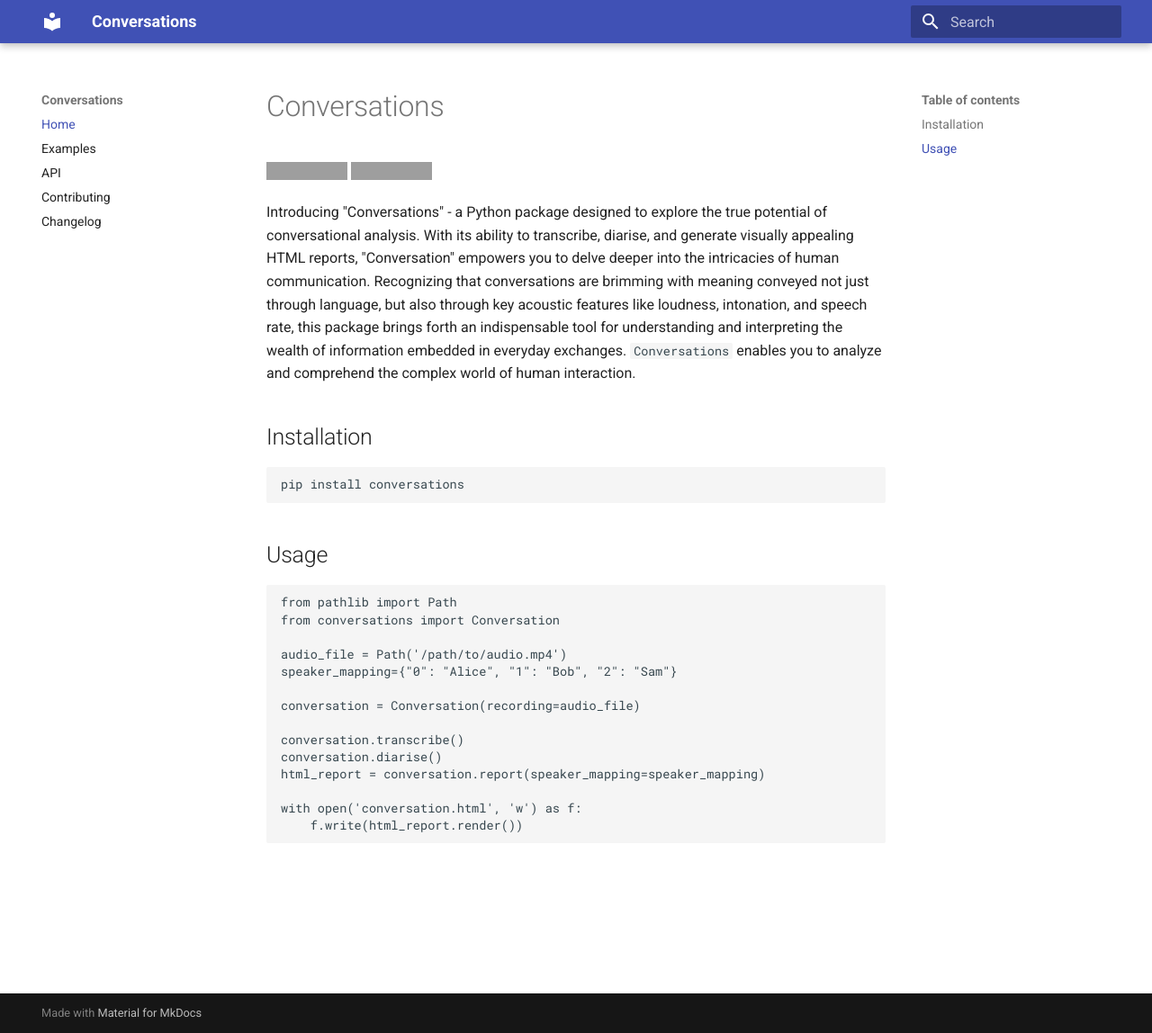
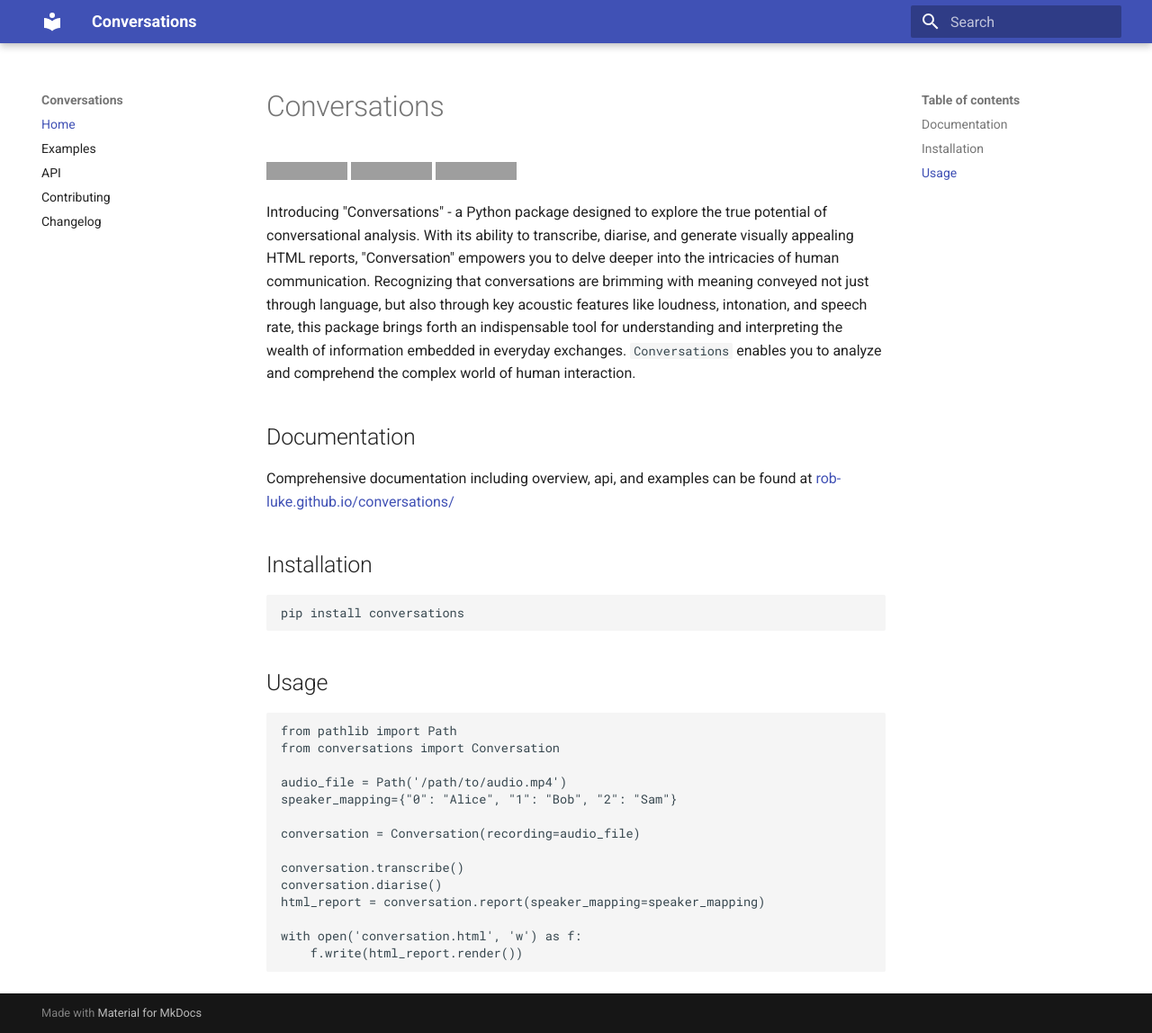
Before and after one commit to rob-luke/conversations, an MkDocs documentation site: the page built from docs/index.md, in a window 1280 px wide and 1148 px high. Shown: the whole window at 90% size. Built offline with MkDocs 1.6.1 and Material for MkDocs 9.7.7, drawn with Linux system fonts in a browser that asks for light colours; grey boxes are pictures that could not be loaded.

Commit message:
docs: small changes to readme

````diff
--- a/docs/index.md
+++ b/docs/index.md
@@ -10,12 +10,17 @@ Recognizing that conversations are brimming with meaning conveyed not just throu
 this package brings forth an indispensable tool for understanding and interpreting the wealth of information embedded in everyday exchanges.
 `Conversations` enables you to analyze and comprehend the complex world of human interaction.
 
+
+## Documentation
+
+Comprehensive documentation including overview, api, and examples can be found at [rob-luke.github.io/conversations/](rob-luke.github.io/conversations/)
+
+
 ## Installation
 
 ```console
 pip install conversations
 ```
-
 
 ## Usage
 
````
Also changed, not shown: other parts of docs/index.md (+1 -1 lines).
